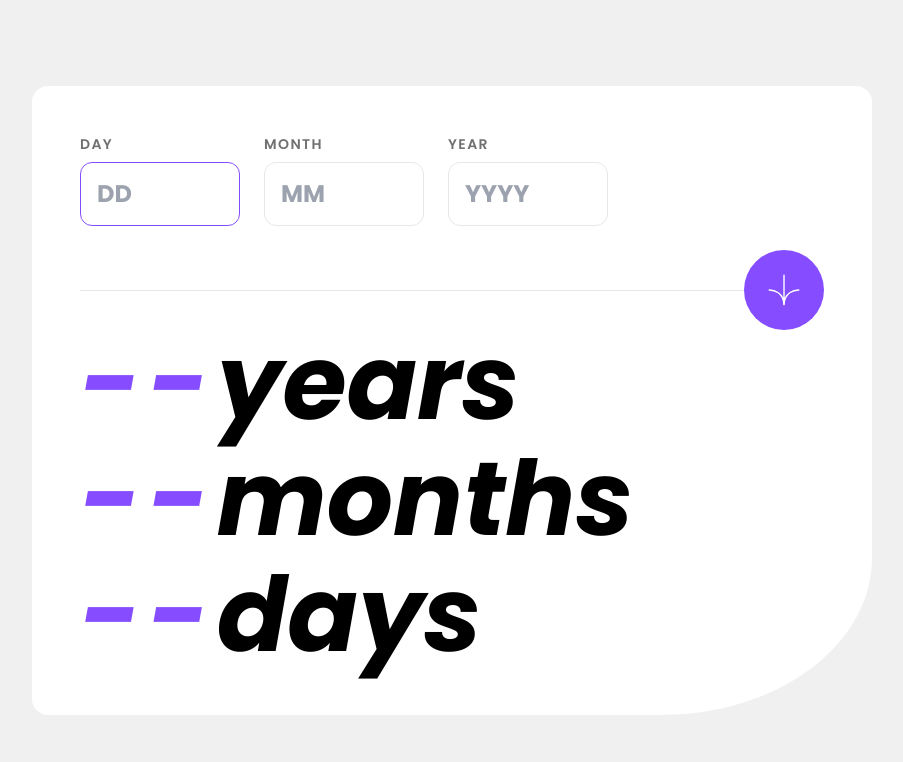
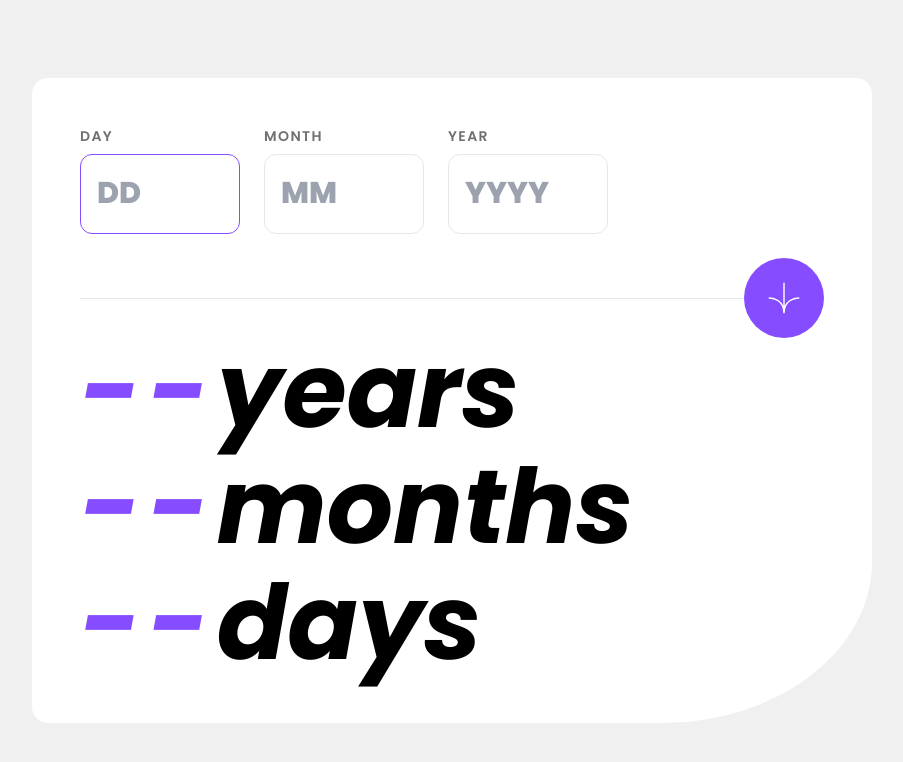
Before and after one commit to jambanix/frontendmentor_age-calculator-app, a React (Vite) app: page / in a window 1280 px wide. Shown: the top 762 px of the page, without its empty margins (188-1091 px from the left). Built offline with nearby package versions, Linux system fonts and the light colour scheme.

Commit message:
tweak input font style

```diff
--- a/src/components/Input.jsx
+++ b/src/components/Input.jsx
@@ -19,7 +19,7 @@ export const Input = forwardRef(({ name, label, onChange, error}, ref) => {
   return (
     <div className="flex flex-col gap-2">
       <label className={`uppercase font-semibold text-sm tracking-widest text-figma-dark-grey ${labelClass}`}>{label}</label>
-      <input type="number" name={name} id={`input-${name}`} onChange={onChange} placeholder={placeholder()} ref={ref} className={`text-2xl w-20 md:w-40 h-10 md:h-16 px-4 py-2 font-bold text-black ${inputBorderClass} rounded-xl outline-none focus:border-figma-purple`}/>
+      <input type="number" name={name} id={`input-${name}`} onChange={onChange} placeholder={placeholder()} ref={ref} className={`text-md md:text-3xl w-20 md:w-40 h-12 md:h-20 px-4 py-2 font-extrabold text-black ${inputBorderClass} rounded-xl outline-none focus:border-figma-purple`}/>
       {error && <p className="italic text-figma-red text-sm">{error.message}</p>}
     </div>
   )
```
